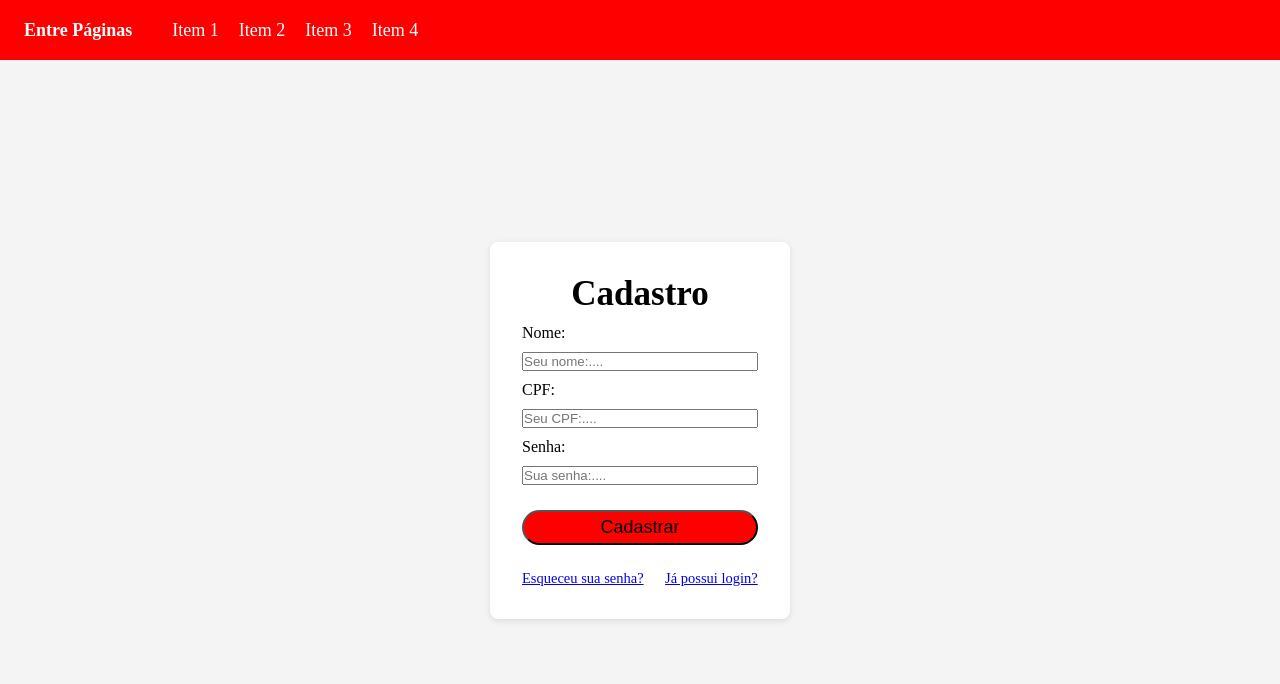
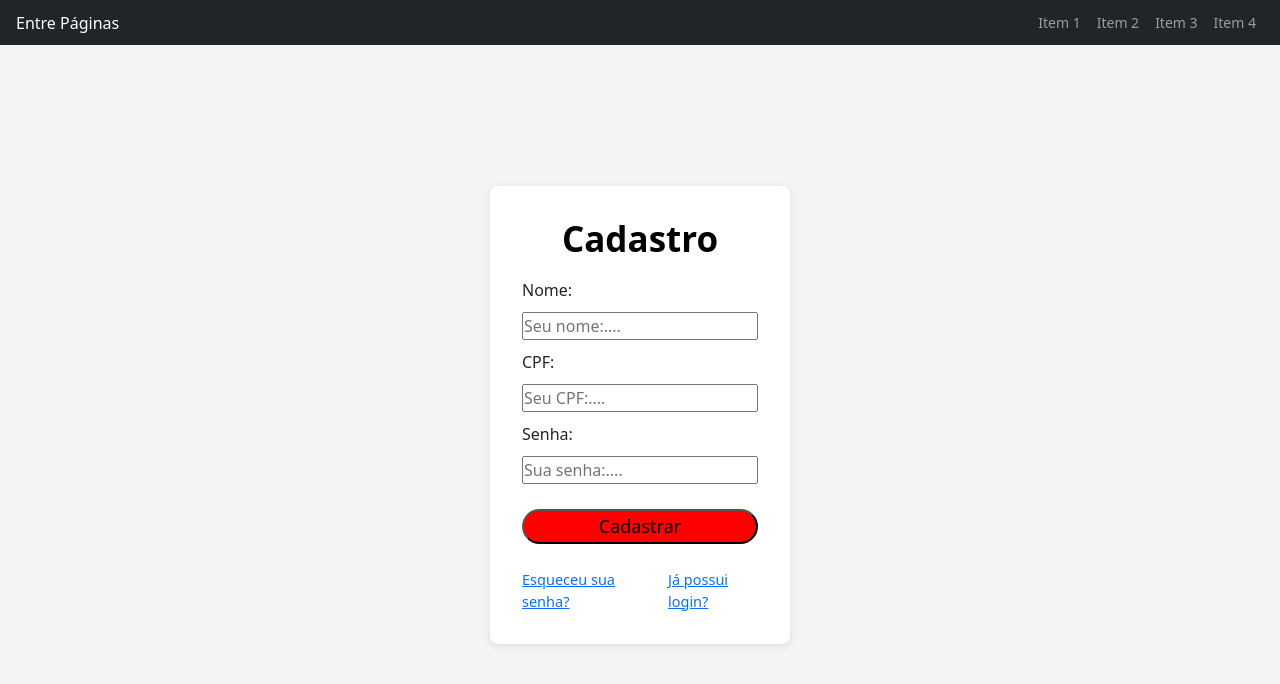
Before and after one commit to nathandacunha/projetoEntrePaginas, a React app in the folder frontend/: page / in a window 1280 px wide. Shown: the top 684 px of the page. Built offline with nearby package versions, Linux system fonts and the light colour scheme; the HTML template or start-up script is replaced by a standard one.

Commit message:
feat: adiciona a funcionalidade do menu hamburguer

```diff
--- a/frontend/package.json
+++ b/frontend/package.json
@@ -10,7 +10,9 @@
     "preview": "vite preview"
   },
   "dependencies": {
+    "bootstrap": "^5.3.8",
     "react": "^19.3.1",
+    "react-bootstrap": "^2.10.10",
     "react-dom": "^19.3.1"
   },
   "devDependencies": {
--- a/frontend/src/components/NavBar.jsx
+++ b/frontend/src/components/NavBar.jsx
@@ -1,18 +1,26 @@
-import '../styles/App.css';
-import '../styles/NavBar.css';
+import Container from 'react-bootstrap/Container';
+import Nav from 'react-bootstrap/Nav';
+import Navbar from 'react-bootstrap/Navbar';
 
 function NavBar() {
-    return (
-        <nav className="navbar">
-            <h1>Entre Páginas</h1>
-            <ul>
-                <li><a href="#">Item 1</a></li>
-                <li><a href="#">Item 2</a></li>
-                <li><a href="#">Item 3</a></li>
-                <li><a href="#">Item 4</a></li>
-            </ul>
-        </nav>
-    );
+  return (
+    <Navbar expand="sm" bg="dark" data-bs-theme="dark" collapseOnSelect className="py-1">
+      <Container fluid className="px-3">
+        <Navbar.Brand href="#" className="fs-6 py-0">Entre Páginas</Navbar.Brand>
+
+        <Navbar.Toggle aria-controls="menu-principal" className="py-0 px-1" />
+
+        <Navbar.Collapse id="menu-principal">
+          <Nav className="ms-auto small">
+            <Nav.Link href="#">Item 1</Nav.Link>
+            <Nav.Link href="#">Item 2</Nav.Link>
+            <Nav.Link href="#">Item 3</Nav.Link>
+            <Nav.Link href="#">Item 4</Nav.Link>
+          </Nav>
+        </Navbar.Collapse>
+      </Container>
+    </Navbar>
+  );
 }
 
 export default NavBar;
--- a/frontend/src/main.jsx
+++ b/frontend/src/main.jsx
@@ -1,5 +1,6 @@
 import { StrictMode } from 'react'
 import { createRoot } from 'react-dom/client'
+import 'bootstrap/dist/css/bootstrap.min.css'
 import '../src/styles/index.css';
 import App from './App.jsx';
 
```
Also changed, not shown: 1 other file (tests, documents, lock files or other folders).
